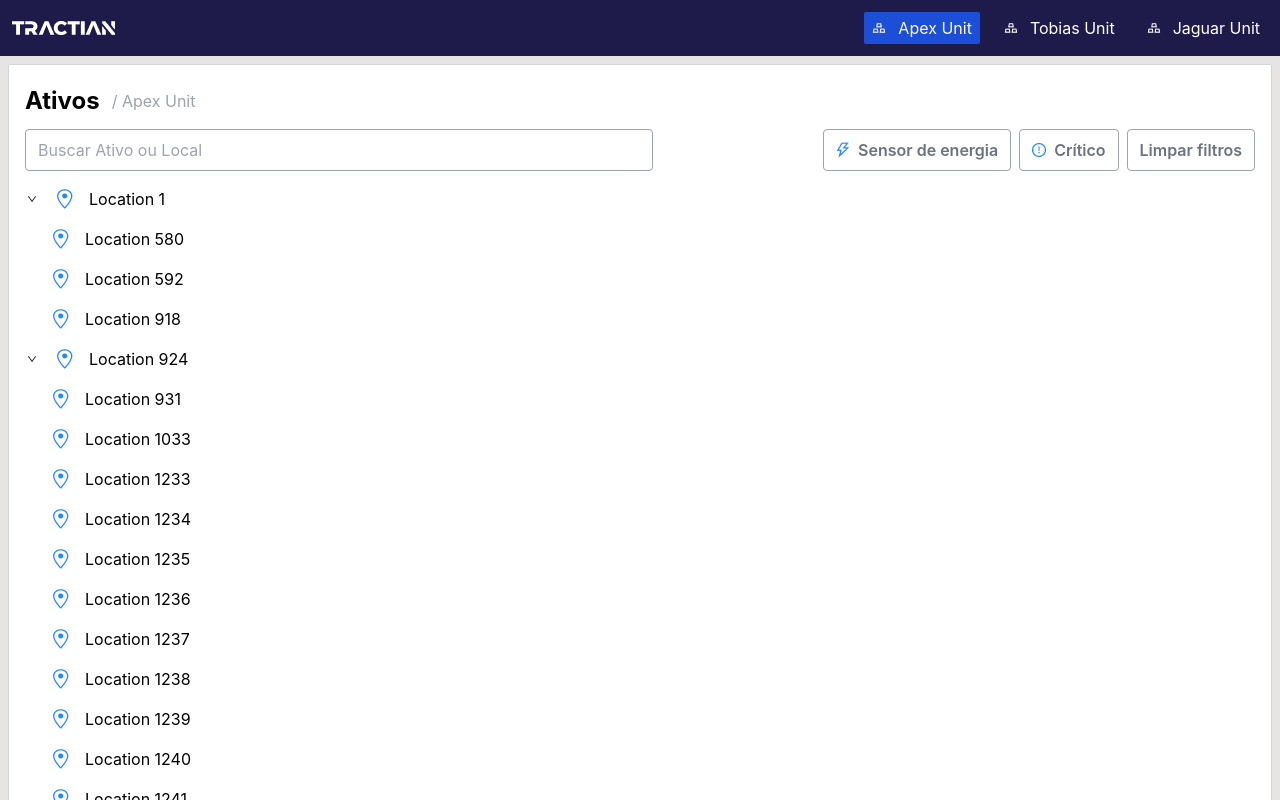
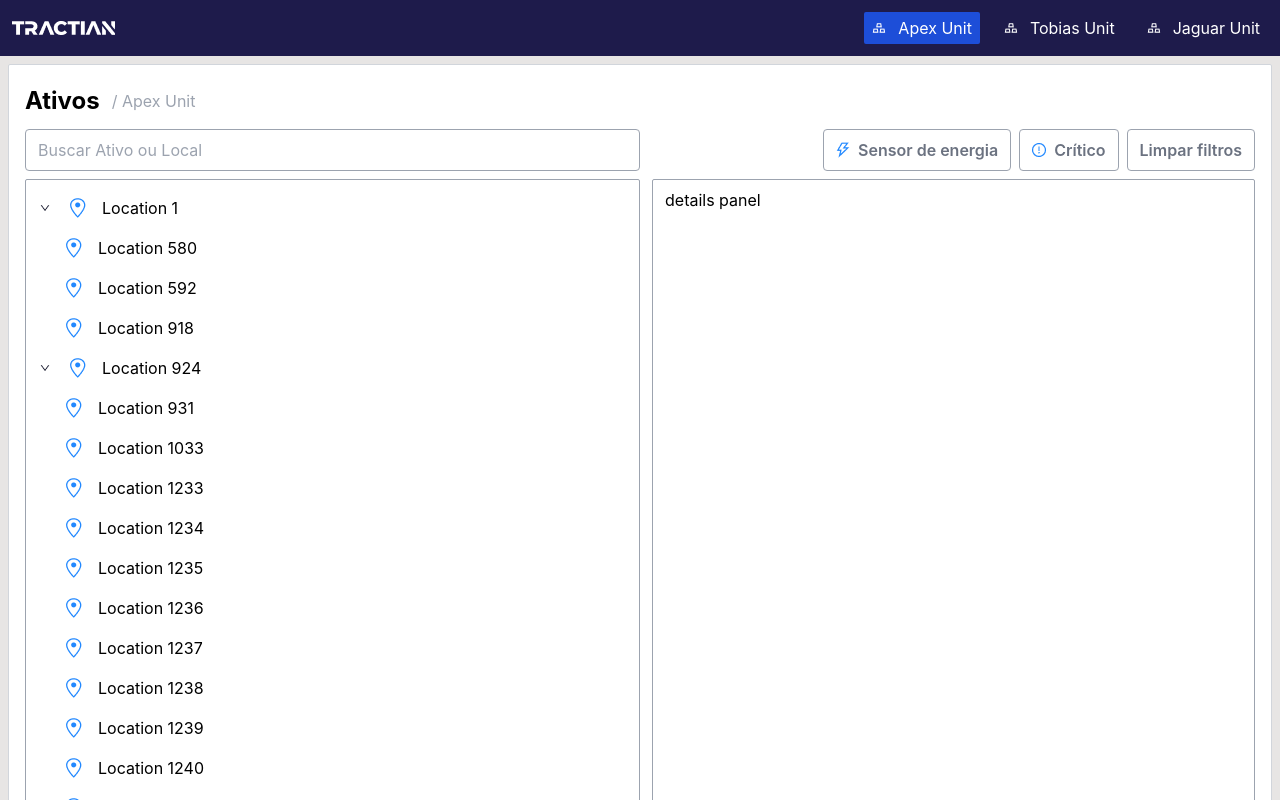
Before and after one commit to VitorBisterso/tractian-tech-challenge, a React (Vite) app: page / in a window 1280 px wide. Shown: the top 800 px of the page. Built offline with nearby package versions, Linux system fonts and the light colour scheme.

Commit message:
Add overflow to tree

```diff
--- a/package.json
+++ b/package.json
@@ -20,6 +20,7 @@
     "use-debounce": "^10.0.0"
   },
   "devDependencies": {
+    "@faker-js/faker": "^8.4.1",
     "@testing-library/jest-dom": "^6.4.2",
     "@testing-library/react": "^15.0.1",
     "@testing-library/user-event": "^14.5.2",
--- a/src/components/AssetsPanel/index.tsx
+++ b/src/components/AssetsPanel/index.tsx
@@ -54,11 +54,11 @@ export default function AssetsPanel({ locations, assets }: Props) {
    }
 
    return (
-      <>
+      <div className="flex flex-col">
          <div className="flex flex-col md:flex-row mb-2 justify-between items-center">
             <input
                type="text"
-               className="flex flex-1 border border-solid border-gray-400 rounded px-3 py-2"
+               className="flex flex-1 border border-solid border-gray-400 rounded px-3 py-2 md:max-w-[50%]"
                value={value}
                placeholder="Buscar Ativo ou Local"
                onChange={(e) => {
@@ -88,6 +88,8 @@ export default function AssetsPanel({ locations, assets }: Props) {
                />
             </div>
          </div>
+         <div className="flex flex-col md:flex-row gap-x-3 justify-between">
+            <div className="flex flex-1 bg-white rounded-sm border border-solid border-gray-400 pl-3 pr-6 py-2 overflow-auto md:max-w-[50%]">
                {state.data.length > 0 ? (
                   <Tree
                      items={state.data}
@@ -97,6 +99,11 @@ export default function AssetsPanel({ locations, assets }: Props) {
                ) : (
                   <p>Nenhum resultado encontrado</p>
                )}
-      </>
+            </div>
+            <div className="flex flex-1 bg-white rounded-sm border border-solid border-gray-400 px-3 py-2">
+               details panel
+            </div>
+         </div>
+      </div>
    );
 }
--- a/src/components/Tree/index.tsx
+++ b/src/components/Tree/index.tsx
@@ -65,7 +65,7 @@ function TreeItem({ item, selectedItem, onSelectItem }: TreeItemProps) {
       <li className="px-2 py-1">
          <button
             type="button"
-            className={`flex items-center btn-toggler ${isSelected && 'bg-sky-300 rounded'} ${item.id === selectedItem && 'border border-green-600'}`}
+            className={`flex items-center btn-toggler rounded ${isSelected && 'bg-sky-300'} ${item.id === selectedItem && 'border border-sky-900'} hover:bg-sky-200`}
             onClick={() => onSelectItem(item.id)}
          >
             {hasChildren && (
@@ -79,7 +79,9 @@ function TreeItem({ item, selectedItem, onSelectItem }: TreeItemProps) {
 
             <div className="flex flex-row items-center gap-x-4 p-1">
                <img src={icons[item.type]} alt={`${item.type} icon`} />
-               <p className={`${isSelected && 'text-white'}`}>{item.name}</p>
+               <p className={`truncate ${isSelected && 'text-white'}`}>
+                  {item.name}
+               </p>
                {renderIcon(
                   item.sensorType as SensorType,
                   item.status as AssetStatus,
```
Also changed, not shown: 1 other file (tests, documents, lock files or other folders). Lines whose indentation alone changed are shown as unchanged.
